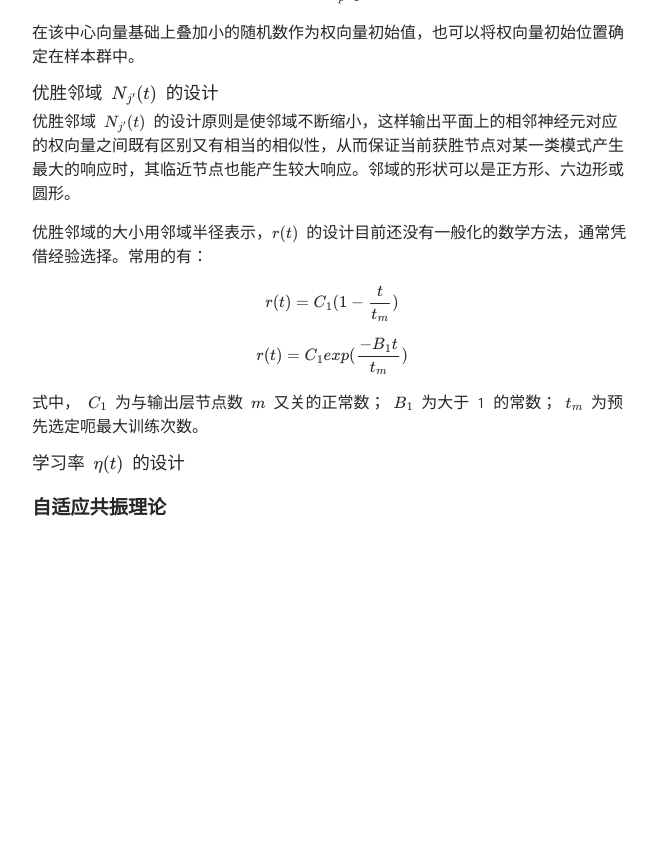
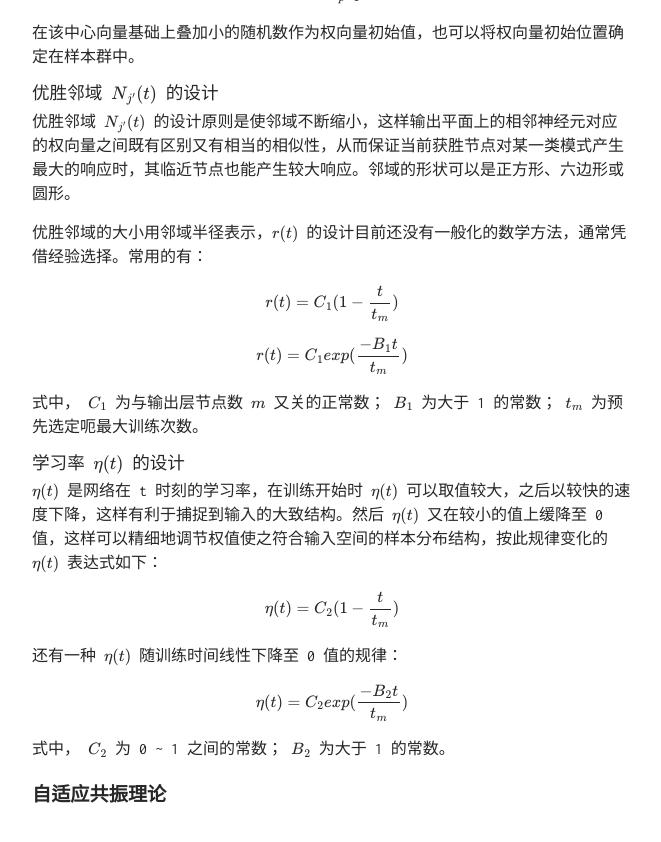
Before and after one commit to TobiahShaw/TobiahShaw.github.io, a Jekyll site: the page built from _posts/2019-10-26-NN-of-Competitive learning.md, in a window 1280 px wide and 900 px high, scrolled down 9762 px. Shown: the top 842 px of the window, without its empty margins (308-969 px from the left). Built offline with Jekyll 4.4.1, drawn with Linux system fonts in a browser that asks for light colours; our own code applies the rules of GitHub Pages for plain Markdown files; formulas are drawn with MathJax 3; before the commit the page ends 10375 px from its top, so only the background shows below that.

Commit message:
Design of learning rate

```diff
--- a/_posts/2019-10-26-NN-of-Competitive learning.md
+++ b/_posts/2019-10-26-NN-of-Competitive learning.md
@@ -233,4 +233,14 @@ $$ r(t) = C_1 exp(\frac{-B_1 t}{t_m}) $$
 
 #### 学习率 $ \eta (t) $ 的设计
 
+$ \eta (t) $ 是网络在 t 时刻的学习率，在训练开始时 $ \eta (t) $ 可以取值较大，之后以较快的速度下降，这样有利于捕捉到输入的大致结构。然后 $ \eta (t) $ 又在较小的值上缓降至 0 值，这样可以精细地调节权值使之符合输入空间的样本分布结构，按此规律变化的 $ \eta (t) $ 表达式如下：
+
+$$ \eta (t) = C_2 (1 - \frac{t}{t_m}) $$
+
+还有一种 $ \eta (t) $ 随训练时间线性下降至 0 值的规律：
+
+$$ \eta (t) = C_2 exp(\frac{-B_2 t}{t_m}) $$
+
+式中， $ C_2 $ 为 0 ~ 1 之间的常数； $ B_2 $ 为大于 1 的常数。
+
 ## 自适应共振理论
```
